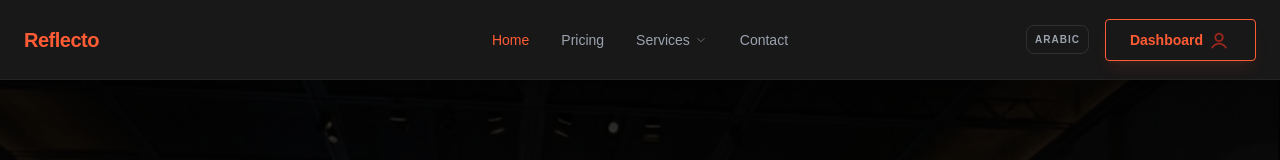
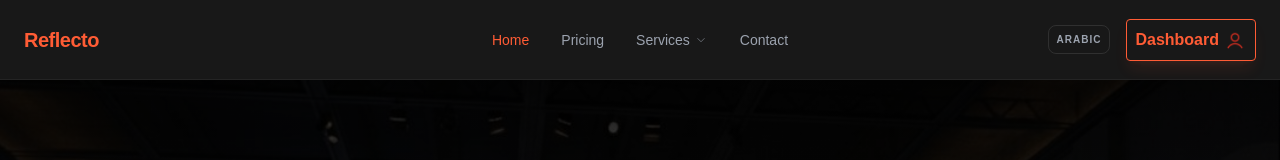
Before and after one commit to Mostafa-khaled-osman/reflecto-premium, a React (Vite) app: page / in a window 1280 px wide. Shown: the top 160 px of the page. Built offline with nearby package versions, Linux system fonts and the light colour scheme.

Commit message:
Update: fixed and improved UI of profile icon in dashboard button

```diff
--- a/views/components/Navbar.jsx
+++ b/views/components/Navbar.jsx
@@ -131,7 +131,7 @@ const Navbar = () => {
           <LangToggle />
           <Link
             to="/admin/clients"
-            className="px-6 py-2 border border-[#FF5C35] text-[#FF5C35] font-bold text-sm rounded hover:bg-[#FF5C35] hover:text-white transition-all shadow-lg shadow-[#FF5C35]/10 whitespace-nowrap flex items-center gap-1">
+            className="px-2 py-2 border border-[#FF5C35] text-[#FF5C35] font-bold text-bold rounded hover:bg-[#FF5C35] hover:text-white transition-all shadow-lg shadow-[#FF5C35]/10 whitespace-nowrap flex items-center gap-1">
             {t('common:nav_dashboard')}
             <img src="/assets/icons/profileIcon.png" alt="" className="w-6 h-6 d-inline-block" />
           </Link>
@@ -141,8 +141,9 @@ const Navbar = () => {
           <LangToggle className="px-2 py-1" />
           <Link
             to="/admin/clients"
-            className="px-4 py-1.5 border border-[#FF5C35] text-[#FF5C35] font-bold text-[10px] rounded hover:bg-[#FF5C35] hover:text-white transition-all">
+            className="px-2 py-1.5 border border-[#FF5C35] text-[#FF5C35] font-bold text-[13px] rounded hover:bg-[#FF5C35] hover:text-white transition-all w-[110px] flex items-center gap-1">
             {t('common:nav_dashboard')}
+            <img src="/assets/icons/profileIcon.png" alt="" className="w-5 h-5" />
           </Link>
           <button
             onClick={() => setIsMobileMenuOpen(!isMobileMenuOpen)}
```
